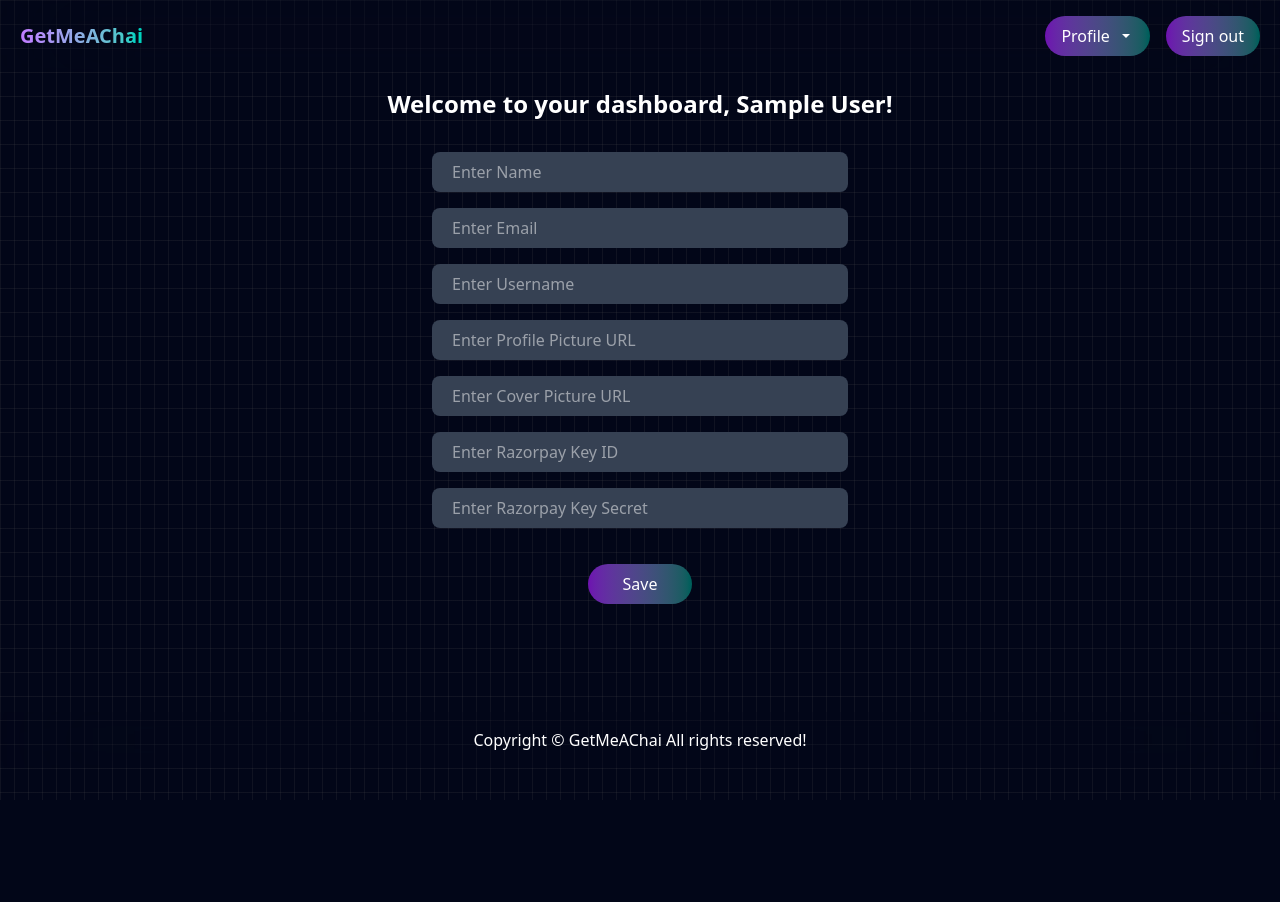
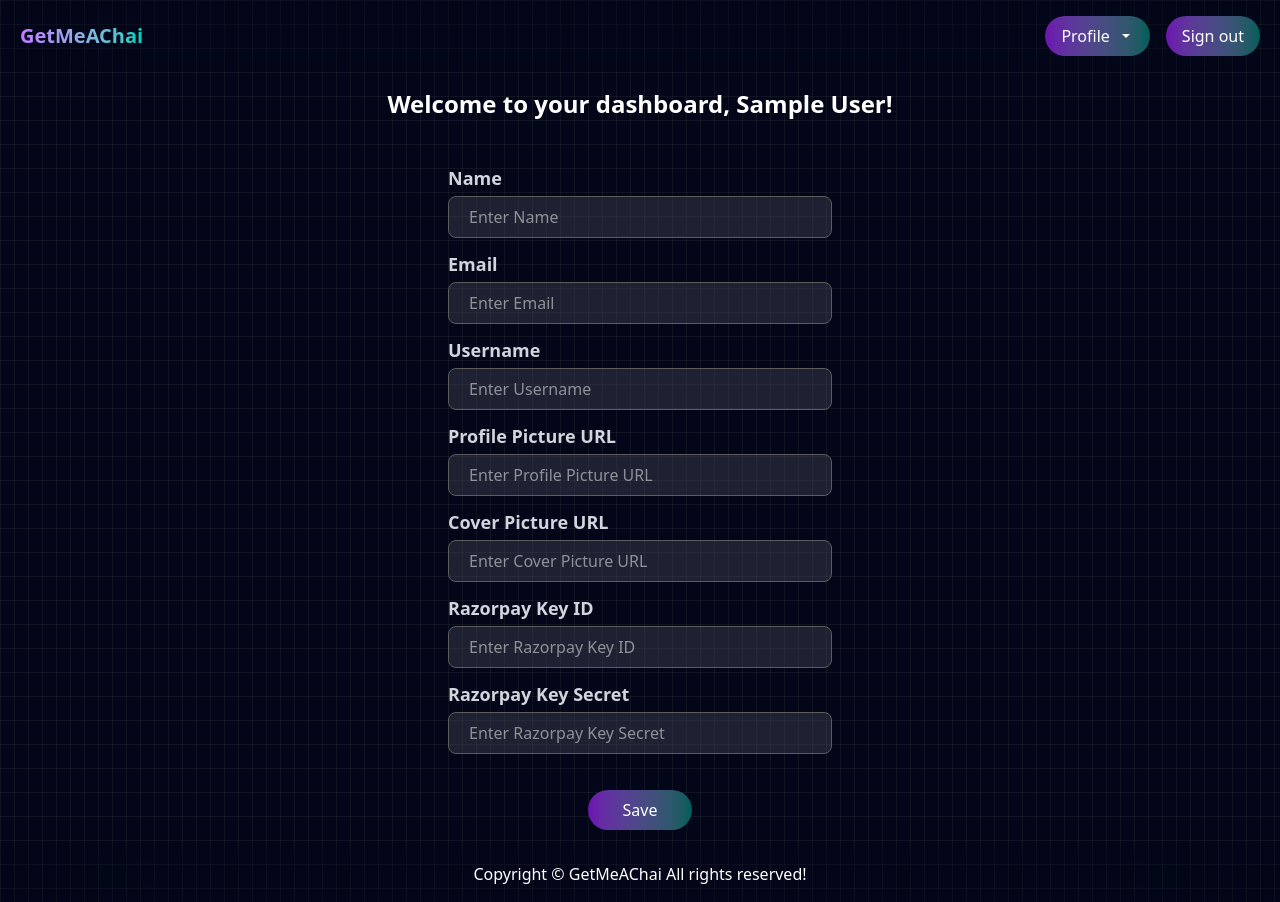
Before and after one commit to tanmay-joshi-official/GetMeAChai, a Next.js app: page /dashboard in a window 1280 px wide. Before the commit the page ends 800 px from the top, so only its background shows below. Built offline with nearby package versions, Linux system fonts and the light colour scheme; no server answers; the database is empty; sample sign-in values are in the browser's storage.

Commit message:
Toast issue fixed in dashboard and improved dashboard UI

```diff
--- a/app/dashboard/page.js
+++ b/app/dashboard/page.js
@@ -4,31 +4,31 @@ import React, { useEffect, useState } from 'react'
 import { useSession } from 'next-auth/react'
 import { useRouter } from 'next/navigation'
 import { updateProfile, fetchuser } from '../actions/useractions'
-import { ToastContainer, toast } from 'react-toastify';
-import 'react-toastify/dist/ReactToastify.css';
+import { toast } from 'react-toastify';
 
 const Dashboard = () => {
   const { data: session, status, update } = useSession()
   const router = useRouter()
   const [form, setform] = useState({})
 
-  const getData = async () => {
-    if (!session?.user?.name) return
-
-    let u = await fetchuser(session.user.email)
-    if (u) {
-      setform(u)
-    }
-  }
-
   useEffect(() => {
     if (status === "unauthenticated") {
       router.push("/login")
     }
-    else if (status === "authenticated") {
-      getData()
+  }, [router, status])
+
+  useEffect(() => {
+    if (status !== "authenticated" || !session?.user?.email) return
+
+    const loadData = async () => {
+      let u = await fetchuser(session.user.email)
+      if (u) {
+        setform(u)
+      }
     }
-  }, [status])
+
+    void loadData()
+  }, [session?.user?.email, status])
 
   if (status === "loading") {
     return <div className='p-5'>Loading...</div>
@@ -44,27 +44,62 @@ const Dashboard = () => {
 
   const handleSubmit = async (e) => {
     e.preventDefault()
-    await updateProfile(new FormData(e.target), session.user.name)
-    update()
-    toast.success("Profile updated")
+
+    const formData = new FormData(e.target)
+    const updatedUser = await updateProfile(formData, session.user.name)
+
+    if (updatedUser?.error) {
+      toast.error(updatedUser.error)
+      return
+    }
+
+    await update()
+
+    const targetUsername = formData.get('username') || session.user.name
+
+    toast.success('Profile updated')
+
     setTimeout(() => {
-      const targetUsername = form.username || session.user.name
       router.push(`/${targetUsername}`)
-    }, 1500)
+    }, 3500)
   }
 
   return (
     <>
       <div className="p-4">
         <div className=' text-center font-bold text-2xl'>Welcome to your dashboard, {session.user.name}!</div>
-        <form className="dashboard-form items-center flex flex-col gap-4 mt-8" onSubmit={handleSubmit}>
-          <input value={form.name ? form.name : ""} onChange={handleChange} className='bg-gray-700 rounded-lg w-1/3 p-2 px-5 focus:outline outline-gray-500' placeholder='Enter Name' type="text" name="name" id="name" />
-          <input value={form.email ? form.email : ""} onChange={handleChange} className='bg-gray-700 rounded-lg w-1/3 p-2 px-5 focus:outline outline-gray-500' placeholder='Enter Email' type="text" name="email" id="email" />
-          <input value={form.username ? form.username : ""} onChange={handleChange} className='bg-gray-700 rounded-lg w-1/3 p-2 px-5 focus:outline outline-gray-500' placeholder='Enter Username' type="text" name="username" id="username" />
-          <input value={form.profile ? form.profile : ""} onChange={handleChange} className='bg-gray-700 rounded-lg w-1/3 p-2 px-5 focus:outline outline-gray-500' placeholder='Enter Profile Picture URL' type="text" name="profile" id="profile" />
-          <input value={form.cover ? form.cover : ""} onChange={handleChange} className='bg-gray-700 rounded-lg w-1/3 p-2 px-5 focus:outline outline-gray-500' placeholder='Enter Cover Picture URL' type="text" name="cover" id="cover" />
-          <input value={form.razorpay_key_id ? form.razorpay_key_id : ""} onChange={handleChange} className='bg-gray-700 rounded-lg w-1/3 p-2 px-5 focus:outline outline-gray-500' placeholder='Enter Razorpay Key ID' type="text" name="razorpay_key_id" id="razorpay_key_id" />
-          <input value={form.razorpay_key_secret ? form.razorpay_key_secret : ""} onChange={handleChange} className='bg-gray-700 rounded-lg w-1/3 p-2 px-5 focus:outline outline-gray-500' placeholder='Enter Razorpay Key Secret' type="text" name="razorpay_key_secret" id="razorpay_key_secret" />
+        <form className="dashboard-form container flex flex-col items-center gap-4 mt-8" onSubmit={handleSubmit}>
+          {/* Enter label for each field on left side of the same line */}
+          <div className='w-fit flex flex-col items-center'>
+            <div className="form-group w-full flex flex-col gap-1 mt-3">
+              <label htmlFor="name" className="block text-lg font-bold text-gray-300">Name</label>
+              <input value={form.name ? form.name : ""} onChange={handleChange} className='bg-[#4649556b] border border-[#5c5c5d] rounded-lg p-2 px-5 focus:outline outline-gray-500 w-[30vw]' placeholder='Enter Name' type="text" name="name" id="name" />
+            </div>
+            <div className="form-group w-full flex flex-col gap-1 mt-3">
+              <label htmlFor="email" className="block text-lg font-bold text-gray-300">Email</label>
+              <input value={form.email ? form.email : ""} onChange={handleChange} className='bg-[#4649556b] border border-[#5c5c5d] rounded-lg p-2 px-5 focus:outline outline-gray-500 w-[30vw]' placeholder='Enter Email' type="text" name="email" id="email" />
+            </div>
+            <div className="form-group w-full flex flex-col gap-1 mt-3">
+              <label htmlFor="username" className="block text-lg font-bold text-gray-300">Username</label>
+              <input value={form.username ? form.username : ""} onChange={handleChange} className='bg-[#4649556b] border border-[#5c5c5d] rounded-lg p-2 px-5 focus:outline outline-gray-500 w-[30vw]' placeholder='Enter Username' type="text" name="username" id="username" />
+            </div>
+            <div className="form-group w-full flex flex-col gap-1 mt-3">
+              <label htmlFor="profile" className="block text-lg font-bold text-gray-300">Profile Picture URL</label>
+              <input value={form.profile ? form.profile : ""} onChange={handleChange} className='bg-[#4649556b] border border-[#5c5c5d] rounded-lg p-2 px-5 focus:outline outline-gray-500 w-[30vw]' placeholder='Enter Profile Picture URL' type="text" name="profile" id="profile" />
+            </div>
+            <div className="form-group w-full flex flex-col gap-1 mt-3">
+              <label htmlFor="cover" className="block text-lg font-bold text-gray-300">Cover Picture URL</label>
+              <input value={form.cover ? form.cover : ""} onChange={handleChange} className='bg-[#4649556b] border border-[#5c5c5d] rounded-lg p-2 px-5 focus:outline outline-gray-500 w-[30vw]' placeholder='Enter Cover Picture URL' type="text" name="cover" id="cover" />
+            </div>
+            <div className="form-group w-full flex flex-col gap-1 mt-3">
+              <label htmlFor="razorpay_key_id" className="block text-lg font-bold text-gray-300">Razorpay Key ID</label>
+              <input value={form.razorpay_key_id ? form.razorpay_key_id : ""} onChange={handleChange} className='bg-[#4649556b] border border-[#5c5c5d] rounded-lg p-2 px-5 focus:outline outline-gray-500 w-[30vw]' placeholder='Enter Razorpay Key ID' type="text" name="razorpay_key_id" id="razorpay_key_id" />
+            </div>
+            <div className="form-group w-full flex flex-col gap-1 mt-3">
+              <label htmlFor="razorpay_key_secret" className="block text-lg font-bold text-gray-300">Razorpay Key Secret</label>
+              <input value={form.razorpay_key_secret ? form.razorpay_key_secret : ""} onChange={handleChange} className='bg-[#4649556b] border border-[#5c5c5d] rounded-lg p-2 px-5 focus:outline outline-gray-500 w-[30vw]' placeholder='Enter Razorpay Key Secret' type="text" name="razorpay_key_secret" id="razorpay_key_secret" />
+            </div>
+          </div>
           <button className='px-4 py-2 mt-5 w-1/12 cursor-pointer rounded-full bg-linear-to-r from-purple-800 to-teal-800 hover:scale-105 transition-all hover:bg-linear-to-r hover:from-purple-950 hover:to-teal-900 active:bg-linear-to-r active:from-purple-950 active:to-teal-950'>Save</button>
         </form>
       </div>
--- a/app/layout.js
+++ b/app/layout.js
@@ -3,6 +3,8 @@ import "./globals.css";
 import Navbar from "./components/Navbar";
 import Footer from "./components/Footer";
 import SessionWrapper from "./components/SessionWrapper";
+import { ToastContainer } from "react-toastify";
+import "react-toastify/dist/ReactToastify.css";
 
 const geistSans = Geist({
   variable: "--font-geist-sans",
@@ -26,6 +28,18 @@ export default function RootLayout({ children }) {
         className={`bg-[linear-gradient(to_right,#4f4f4f2e_1px,transparent_1px),linear-gradient(to_bottom,#4f4f4f2e_1px,transparent_1px)] bg-size-[14px_24px] h-full w-full bg-slate-950`}
       >
         <SessionWrapper>
+          <ToastContainer
+            position="top-right"
+            autoClose={3000}
+            hideProgressBar={false}
+            newestOnTop={false}
+            closeOnClick
+            rtl={false}
+            pauseOnFocusLoss
+            draggable
+            pauseOnHover
+            theme="dark"
+          />
           <Navbar />
           <div className="min-h-[80vh] text-white">
             {children}
```
Also changed, not shown: app/components/PaymentPage.js (+30 -19 lines).
